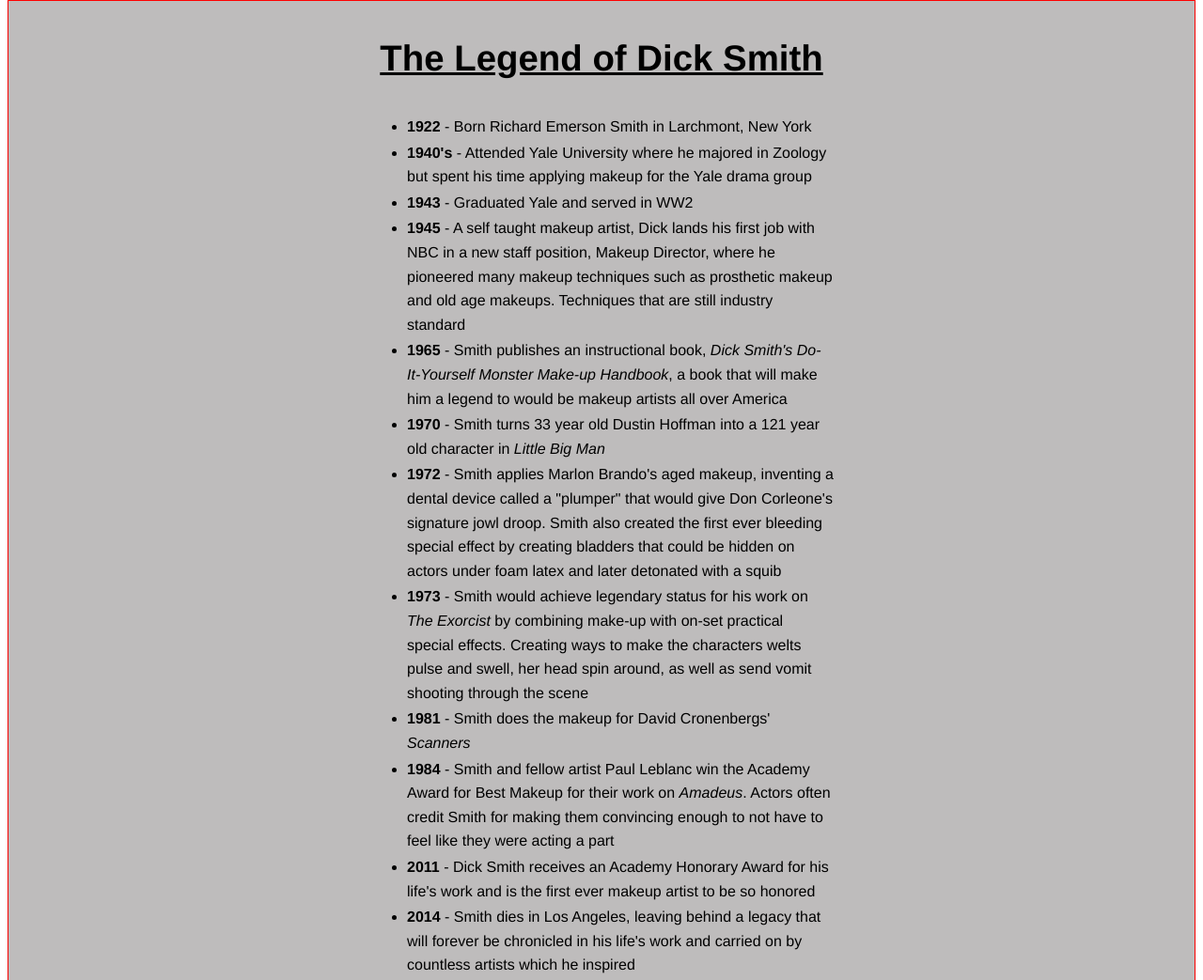
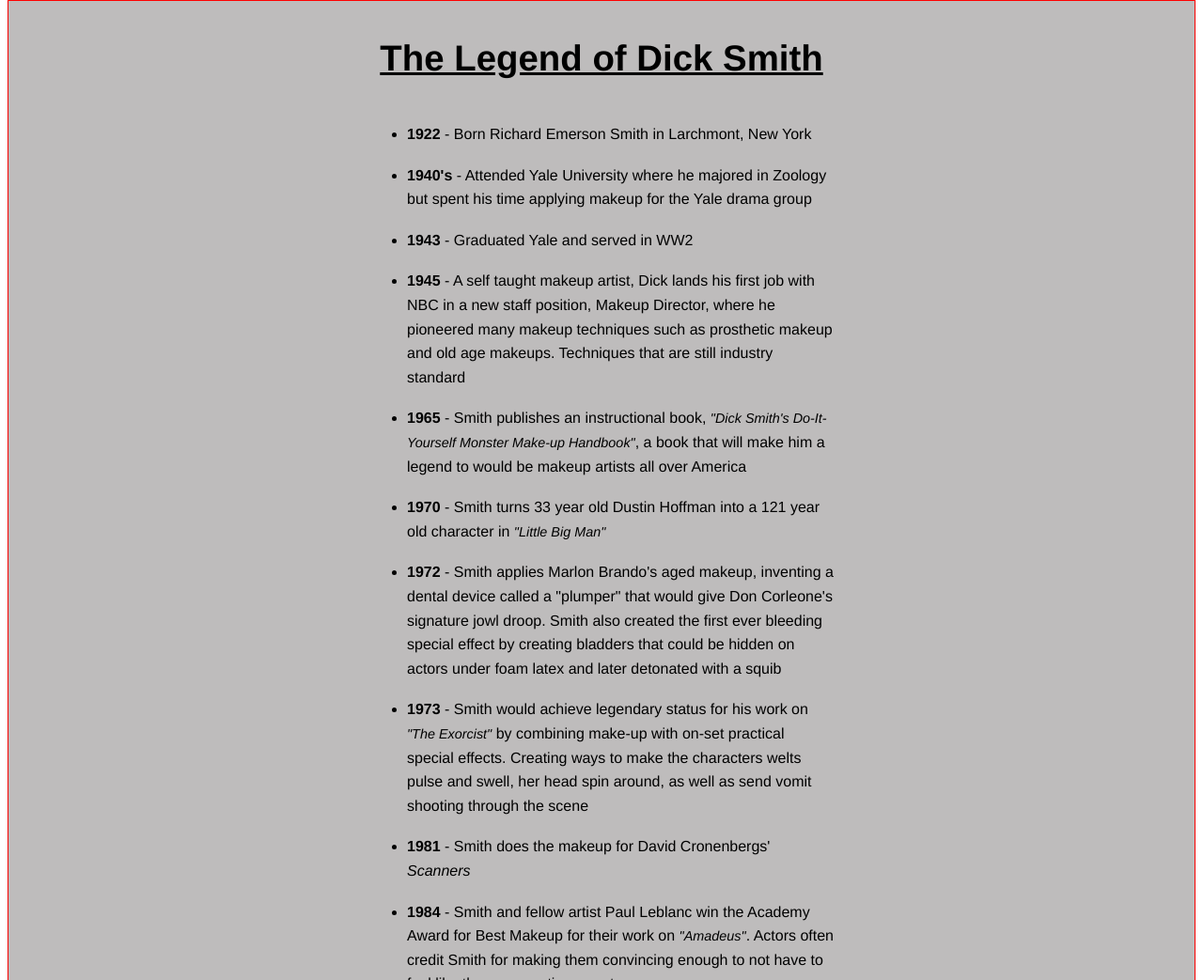
Before and after one commit to ReAnimatedMando/Tribute-Page, a plain HTML site: page index.html in a window 1280 px wide. Shown: the part 938-1981 px from the top of the page at 94% size. Drawn offline with Linux system fonts and the light colour scheme.

Commit message:
main
edited content and finished CSS for tribute info section

```diff
--- a/index.html
+++ b/index.html
@@ -9,7 +9,7 @@
 <body>
     <header>
         <h1 id="title">Dick Smith</h1>
-        <p>The man who revolutionized the SFX makeup industry</p>
+        <p>Godfather of makeup</p>
     </header>
     <main id="main">
         <figure id="img-div">
@@ -28,20 +28,20 @@
                 <li><strong>1945</strong> - A self taught makeup artist, Dick lands his first job with
                 NBC in a new staff position, Makeup Director, where he pioneered many makeup techniques
             such as prosthetic makeup and old age makeups. Techniques that are still industry standard</li>
-                <li><strong>1965</strong> - Smith publishes an instructional book, <i id="emphasis">Dick Smith's Do-It-Yourself
-                    Monster Make-up Handbook</i>, a book that will make him a legend to would be makeup artists all over America
+                <li><strong>1965</strong> - Smith publishes an instructional book, <i id="emphasis">"Dick Smith's Do-It-Yourself
+                    Monster Make-up Handbook"</i>, a book that will make him a legend to would be makeup artists all over America
                 </li>
-                <li><strong>1970</strong> - Smith turns 33 year old Dustin Hoffman into a 121 year old character in <i id="emphasis">Little Big Man</i>  </li>
+                <li><strong>1970</strong> - Smith turns 33 year old Dustin Hoffman into a 121 year old character in <i id="emphasis">"Little Big Man"</i>  </li>
                 <li><strong>1972</strong> - Smith applies Marlon Brando's aged makeup, inventing a dental
                 device called a "plumper" that would give Don Corleone's signature jowl droop. Smith also created
             the first ever bleeding special effect by creating bladders that could be hidden on actors under foam latex and later
         detonated with a squib</li>
-                <li><strong>1973</strong> - Smith would achieve legendary status for his work on <i id="emphasis">The Exorcist</i> by combining
+                <li><strong>1973</strong> - Smith would achieve legendary status for his work on <i id="emphasis">"The Exorcist"</i> by combining
                 make-up with on-set practical special effects. Creating ways to make the characters welts pulse and swell, her head spin
             around, as well as send vomit shooting through the scene</li>
                 <li><strong>1981</strong> - Smith does the makeup for David Cronenbergs' <i>Scanners</i></li>
                 <li><strong>1984</strong> - Smith and fellow artist Paul Leblanc win the
-                Academy Award for Best Makeup for their work on <i id="emphasis">Amadeus</i>. Actors often credit
+                Academy Award for Best Makeup for their work on <i id="emphasis">"Amadeus"</i>. Actors often credit
             Smith for making them convincing enough to not have to feel like they were acting a part</li>
                 <li><strong>2011</strong> - Dick Smith receives an Academy Honorary Award for his life's work
                 and is the first ever makeup artist to be so honored</li>
--- a/style.css
+++ b/style.css
@@ -67,4 +67,9 @@ ul {
 
 li {
     margin: 2px 48px;
+    padding: 8px 0;
 }
+
+#emphasis {
+    font-size: 0.9rem;
+}
```
